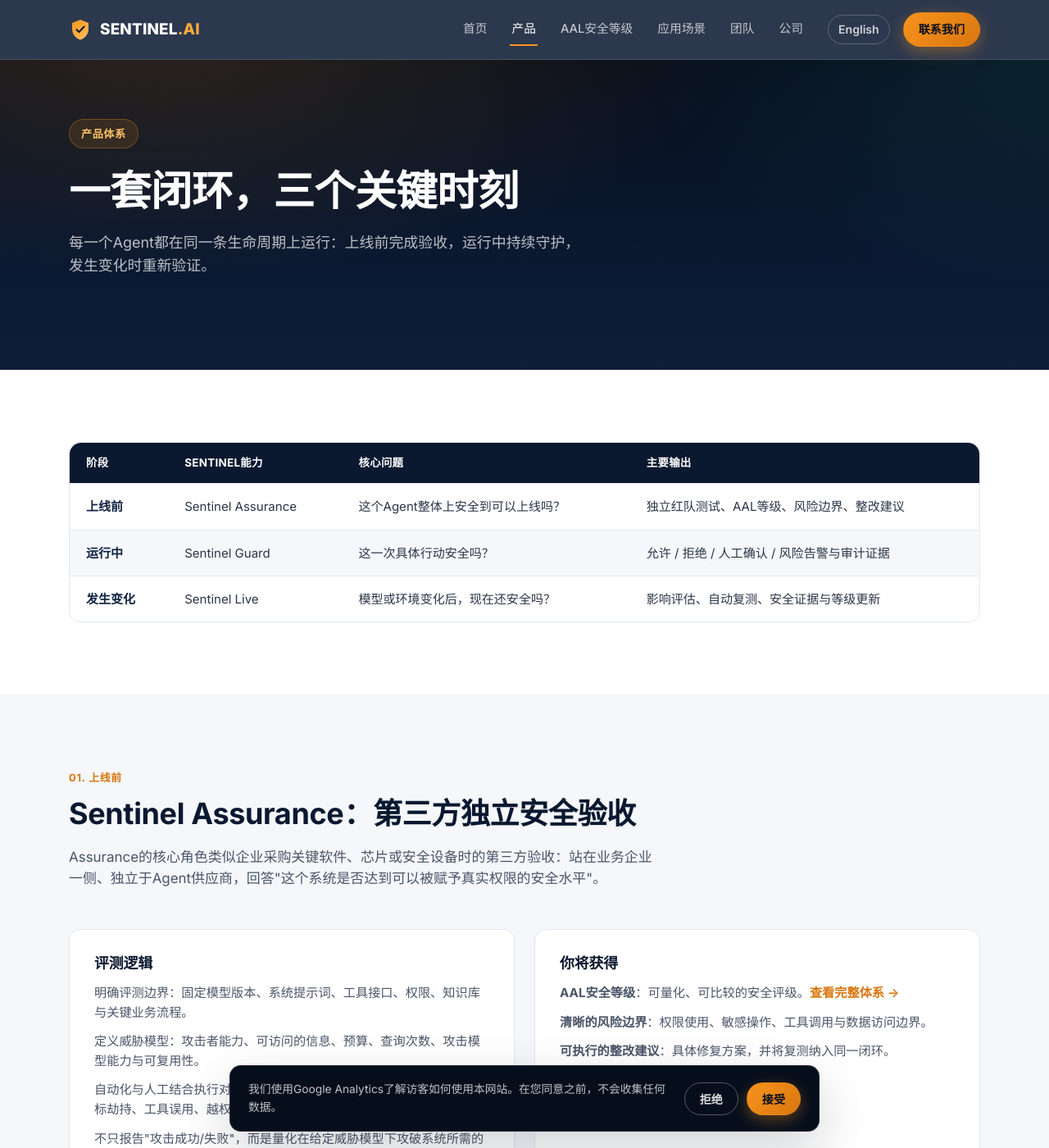
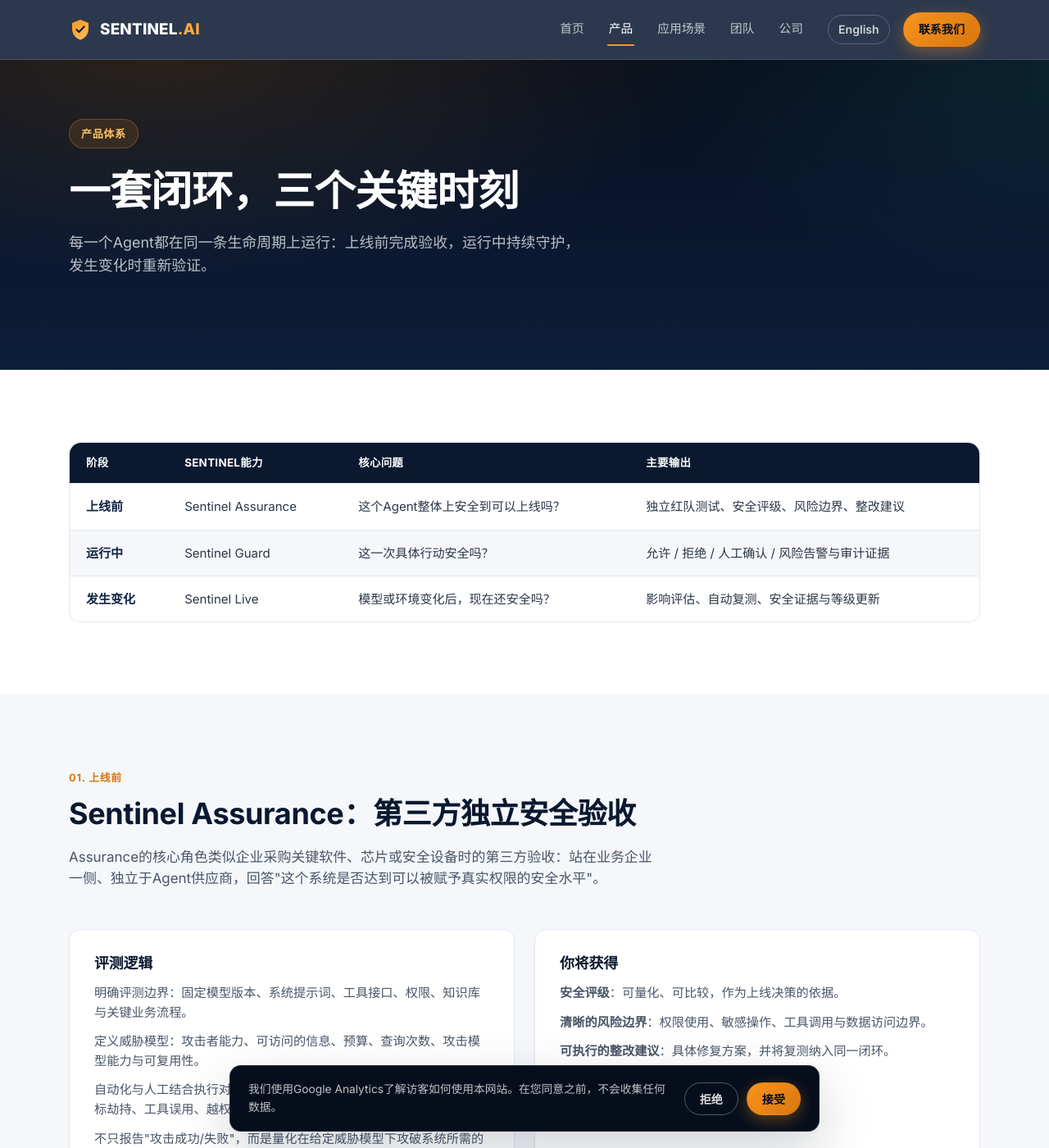
Before and after one commit to sentinel-ai-security/sentinel-ai-security.github.io, a Jekyll site: the page built from zh/product.html, in a window 1280 px wide and 1400 px high. Shown: the whole window at 82% size. Built offline with Jekyll 4.4.1, drawn with Linux system fonts in a browser that asks for light colours; some of the changed text lies outside the part shown.

Commit message:
Pull AAL page from the public site pending IP protection
Moves en/aal.html and zh/aal.html into _backup_aal/ (git-tracked but
excluded from the Jekyll build, since underscore-prefixed top-level
folders are ignored by default) so the methodology stays in the repo
without being published. Removes the AAL nav link (commented out, not
deleted, for easy restoration) and the AAL-specific footer disclaimer,
and generalizes the remaining "AAL rating" mentions on the homepage
and product page to "security rating" since the page they used to
link to no longer exists. See _backup_aal/README.md for restore steps.

Co-Authored-By: Claude Sonnet 5 <noreply@anthropic.com>

```diff
--- a/_layouts/default.html
+++ b/_layouts/default.html
@@ -16,7 +16,7 @@
   {% if page.lang == 'zh' %}
     {% assign home_url = '/zh/' %}
     {% assign product_url = '/zh/product/' %}
-    {% assign aal_url = '/zh/aal/' %}
+    {% comment %} {% assign aal_url = '/zh/aal/' %} -- AAL page hidden pending IP protection, see _backup_aal/README.md {% endcomment %}
     {% assign use_cases_url = '/zh/use-cases/' %}
     {% assign team_url = '/zh/team/' %}
     {% assign company_url = '/zh/company/' %}
@@ -24,7 +24,7 @@
   {% else %}
     {% assign home_url = '/en/' %}
     {% assign product_url = '/en/product/' %}
-    {% assign aal_url = '/en/aal/' %}
+    {% comment %} {% assign aal_url = '/en/aal/' %} -- AAL page hidden pending IP protection, see _backup_aal/README.md {% endcomment %}
     {% assign use_cases_url = '/en/use-cases/' %}
     {% assign team_url = '/en/team/' %}
     {% assign company_url = '/en/company/' %}
@@ -53,7 +53,7 @@
       <nav class="main-nav" aria-label="Primary">
         <a href="{{ home_url }}" {% if page.nav == 'home' %}aria-current="page"{% endif %}>{{ t.nav.home }}</a>
         <a href="{{ product_url }}" {% if page.nav == 'product' %}aria-current="page"{% endif %}>{{ t.nav.product }}</a>
-        <a href="{{ aal_url }}" {% if page.nav == 'aal' %}aria-current="page"{% endif %}>{{ t.nav.aal }}</a>
+        <!-- <a href="{{ aal_url }}" {% if page.nav == 'aal' %}aria-current="page"{% endif %}>{{ t.nav.aal }}</a> -->
         <a href="{{ use_cases_url }}" {% if page.nav == 'use_cases' %}aria-current="page"{% endif %}>{{ t.nav.use_cases }}</a>
         <a href="{{ team_url }}" {% if page.nav == 'team' %}aria-current="page"{% endif %}>{{ t.nav.team }}</a>
         <a href="{{ company_url }}" {% if page.nav == 'company' %}aria-current="page"{% endif %}>{{ t.nav.company }}</a>
@@ -72,7 +72,7 @@
     <div class="mobile-nav" id="mobileNav">
       <a href="{{ home_url }}">{{ t.nav.home }}</a>
       <a href="{{ product_url }}">{{ t.nav.product }}</a>
-      <a href="{{ aal_url }}">{{ t.nav.aal }}</a>
+      <!-- <a href="{{ aal_url }}">{{ t.nav.aal }}</a> -->
       <a href="{{ use_cases_url }}">{{ t.nav.use_cases }}</a>
       <a href="{{ team_url }}">{{ t.nav.team }}</a>
       <a href="{{ company_url }}">{{ t.nav.company }}</a>
@@ -94,14 +94,14 @@
         </div>
         <nav class="footer-nav" aria-label="Footer">
           <a href="{{ product_url }}">{{ t.nav.product }}</a>
-          <a href="{{ aal_url }}">{{ t.nav.aal }}</a>
+          <!-- <a href="{{ aal_url }}">{{ t.nav.aal }}</a> -->
           <a href="{{ use_cases_url }}">{{ t.nav.use_cases }}</a>
           <a href="{{ team_url }}">{{ t.nav.team }}</a>
           <a href="{{ company_url }}">{{ t.nav.company }}</a>
           <a href="{{ contact_url }}">{{ t.nav.contact }}</a>
         </nav>
       </div>
-      <p class="footer-note">{{ t.footer_note }}</p>
+      <!-- <p class="footer-note">{{ t.footer_note }}</p> -- AAL-specific disclaimer, hidden along with the AAL page -->
       <p class="footer-rights">{{ t.footer_rights }}</p>
     </div>
   </footer>
--- a/en/index.html
+++ b/en/index.html
@@ -102,7 +102,7 @@ description: >-
         <span class="stage-num">1</span>
         <span class="stage-question">Can it go live?</span>
         <h3>Sentinel Assurance</h3>
-        <p>Pre-deployment independent verification. Third-party red-team stress testing that quantifies risk and issues an AAL rating.</p>
+        <p>Pre-deployment independent verification. Third-party red-team stress testing that quantifies risk and issues a security rating.</p>
         <ul>
           <li>Automated + human-led adversarial testing</li>
           <li>Prompt injection, tool misuse, data exfiltration, goal hijacking</li>
@@ -130,7 +130,7 @@ description: >-
         <ul>
           <li>Change detection across model / RAG / tools / permissions</li>
           <li>Auto-generated regression test cases</li>
-          <li>Updated AAL rating &amp; policy feedback into Guard</li>
+          <li>Updated security rating &amp; policy feedback into Guard</li>
         </ul>
       </div>
     </div>
@@ -161,7 +161,6 @@ description: >-
     </div>
     <div class="cta-banner-actions">
       <a class="btn btn-primary btn-lg" href="/en/contact/">Talk to us</a>
-      <a class="btn btn-secondary btn-lg" href="/en/aal/">See the AAL rating system</a>
     </div>
   </div>
 </section>
--- a/en/product.html
+++ b/en/product.html
@@ -38,7 +38,7 @@ description: >-
             <td>Before go-live</td>
             <td>Sentinel Assurance</td>
             <td>Is this agent, as a whole, safe enough to launch?</td>
-            <td>Independent red-team report, AAL rating, risk boundaries, remediation plan</td>
+            <td>Independent red-team report, security rating, risk boundaries, remediation plan</td>
           </tr>
           <tr>
             <td>In production</td>
@@ -85,7 +85,7 @@ description: >-
       <div class="card">
         <h3>What you get</h3>
         <ul style="margin-top: 14px;">
-          <li style="margin-bottom:12px; color:var(--ink-600); font-size:0.95rem;"><strong>An AAL rating</strong>: a quantified, comparable safety grade. <a href="/en/aal/" style="color:var(--orange-600); font-weight:600;">See the full framework →</a></li>
+          <li style="margin-bottom:12px; color:var(--ink-600); font-size:0.95rem;"><strong>A security rating</strong>: a quantified, comparable safety grade.</li>
           <li style="margin-bottom:12px; color:var(--ink-600); font-size:0.95rem;"><strong>Mapped risk boundaries</strong>: permission, sensitive-action, tool-call and data-access edges.</li>
           <li style="margin-bottom:12px; color:var(--ink-600); font-size:0.95rem;"><strong>Remediation guidance</strong>: concrete fixes, with re-testing built into the loop.</li>
           <li style="margin-bottom:0; color:var(--ink-600); font-size:0.95rem;"><strong>A reusable threat model</strong>: the foundation Guard is configured against.</li>
@@ -160,7 +160,7 @@ description: >-
       </div>
       <div class="card" style="background: var(--navy-850); border-color: var(--border-dark);">
         <h3 style="color:var(--paper);">Impact assessment</h3>
-        <p style="color:rgba(255,255,255,0.65);">Every change is evaluated against the existing AAL boundary before anything breaks in production.</p>
+        <p style="color:rgba(255,255,255,0.65);">Every change is evaluated against the existing rating boundary before anything breaks in production.</p>
       </div>
       <div class="card" style="background: var(--navy-850); border-color: var(--border-dark);">
         <h3 style="color:var(--paper);">Automated re-testing</h3>
--- a/zh/index.html
+++ b/zh/index.html
@@ -126,7 +126,7 @@ description: >-
         <ul>
           <li>模型 / Prompt / RAG / 工具 / 权限变化检测</li>
           <li>自动生成测试用例执行复测</li>
-          <li>更新AAL安全等级，并反哺Guard策略</li>
+          <li>更新安全评级，并反哺Guard策略</li>
         </ul>
       </div>
     </div>
@@ -154,7 +154,6 @@ description: >-
     </div>
     <div class="cta-banner-actions">
       <a class="btn btn-primary btn-lg" href="/zh/contact/">联系我们</a>
-      <a class="btn btn-secondary btn-lg" href="/zh/aal/">了解AAL安全等级</a>
     </div>
   </div>
 </section>
--- a/zh/product.html
+++ b/zh/product.html
@@ -37,7 +37,7 @@ description: >-
             <td>上线前</td>
             <td>Sentinel Assurance</td>
             <td>这个Agent整体上安全到可以上线吗？</td>
-            <td>独立红队测试、AAL等级、风险边界、整改建议</td>
+            <td>独立红队测试、安全评级、风险边界、整改建议</td>
           </tr>
           <tr>
             <td>运行中</td>
@@ -81,7 +81,7 @@ description: >-
       <div class="card">
         <h3>你将获得</h3>
         <ul style="margin-top: 14px;">
-          <li style="margin-bottom:12px; color:var(--ink-600); font-size:0.95rem;"><strong>AAL安全等级</strong>：可量化、可比较的安全评级。<a href="/zh/aal/" style="color:var(--orange-600); font-weight:600;">查看完整体系 →</a></li>
+          <li style="margin-bottom:12px; color:var(--ink-600); font-size:0.95rem;"><strong>安全评级</strong>：可量化、可比较，作为上线决策的依据。</li>
           <li style="margin-bottom:12px; color:var(--ink-600); font-size:0.95rem;"><strong>清晰的风险边界</strong>：权限使用、敏感操作、工具调用与数据访问边界。</li>
           <li style="margin-bottom:12px; color:var(--ink-600); font-size:0.95rem;"><strong>可执行的整改建议</strong>：具体修复方案，并将复测纳入同一闭环。</li>
           <li style="margin-bottom:0; color:var(--ink-600); font-size:0.95rem;"><strong>可复用的威胁模型</strong>：作为Guard配置的基础。</li>
@@ -146,7 +146,7 @@ description: >-
       </div>
       <div class="card" style="background: var(--navy-850); border-color: var(--border-dark);">
         <h3 style="color:var(--paper);">影响评估</h3>
-        <p style="color:rgba(255,255,255,0.65);">在问题进入生产环境之前，评估每一次变化对既有AAL边界的影响。</p>
+        <p style="color:rgba(255,255,255,0.65);">在问题进入生产环境之前，评估每一次变化对既有评级边界的影响。</p>
       </div>
       <div class="card" style="background: var(--navy-850); border-color: var(--border-dark);">
         <h3 style="color:var(--paper);">自动复测</h3>
```
